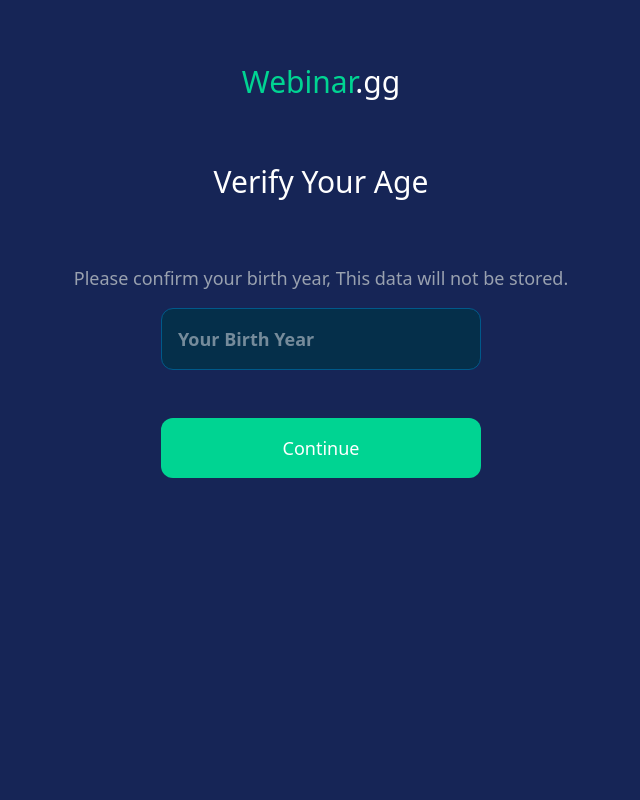
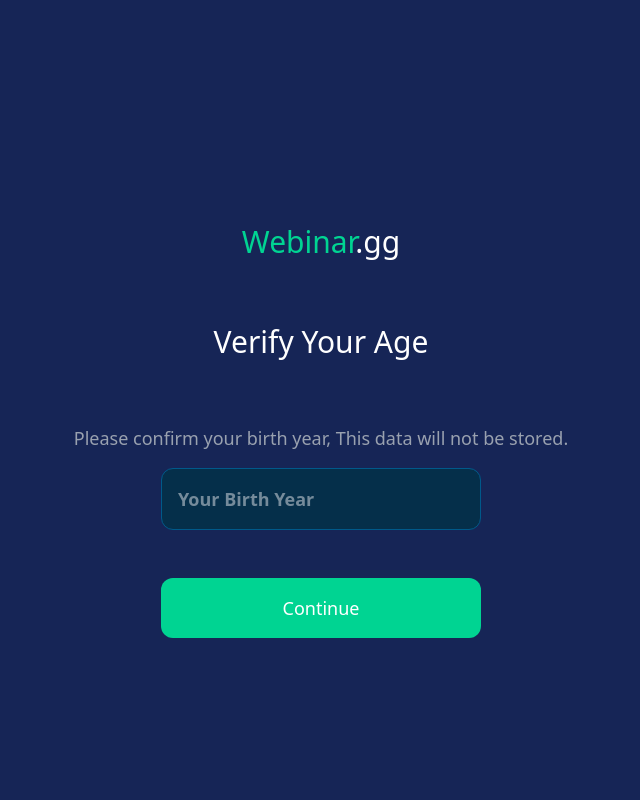
Before and after one commit to Tani-shido/Tailwind-CSS, a React (Vite) app in the folder Webinar-Project-beta/: page / in a window 1280 px wide. Shown: the top 800 px of the page, without its empty margins (319-959 px from the left). Built offline with nearby package versions, Linux system fonts and the light colour scheme.

Commit message:
Update Page-1.jsx

```diff
--- a/Webinar-Project-beta/src/Page-1.jsx
+++ b/Webinar-Project-beta/src/Page-1.jsx
@@ -3,7 +3,7 @@
 
 export function PageOne(){
     return <>
-        <div className="min-w-screen min-h-screen bg-blue-950 text-white text-center flex flex-col align-center">
+        <div id="PageOne" className="min-w-screen min-h-screen pt-40 bg-blue-950 text-white text-center flex flex-col align-center">
             <div id="heroSec" className="text-3xl font-medium">
                 <div className="p-16"><span className="text-emerald-400">Webinar</span><span>.gg</span></div>
                 <div className="pb-16">Verify Your Age</div>
```
